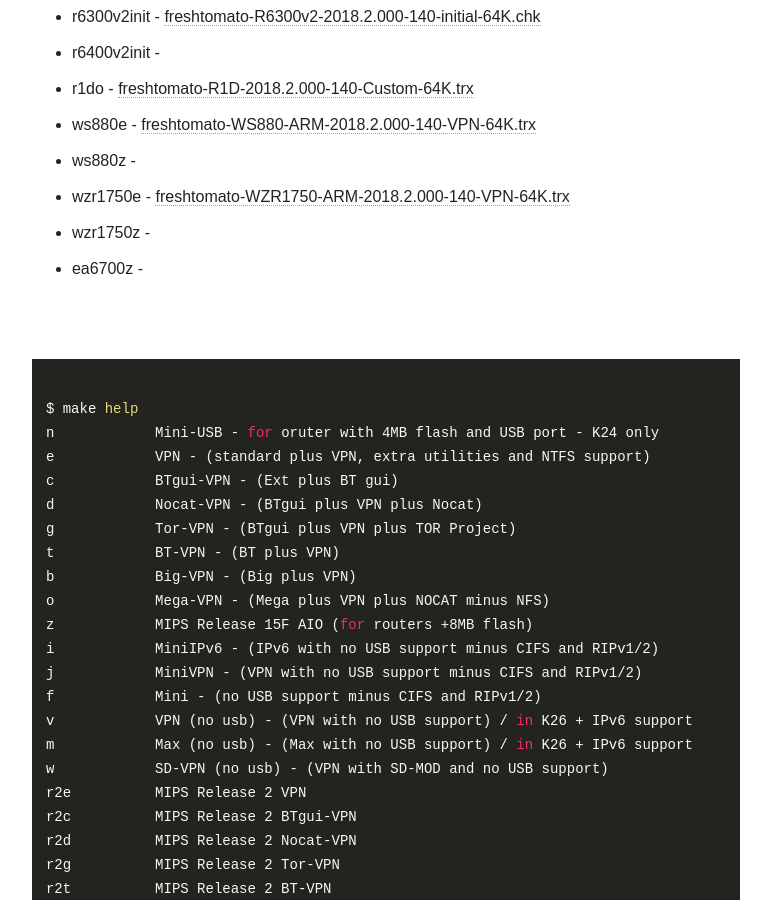
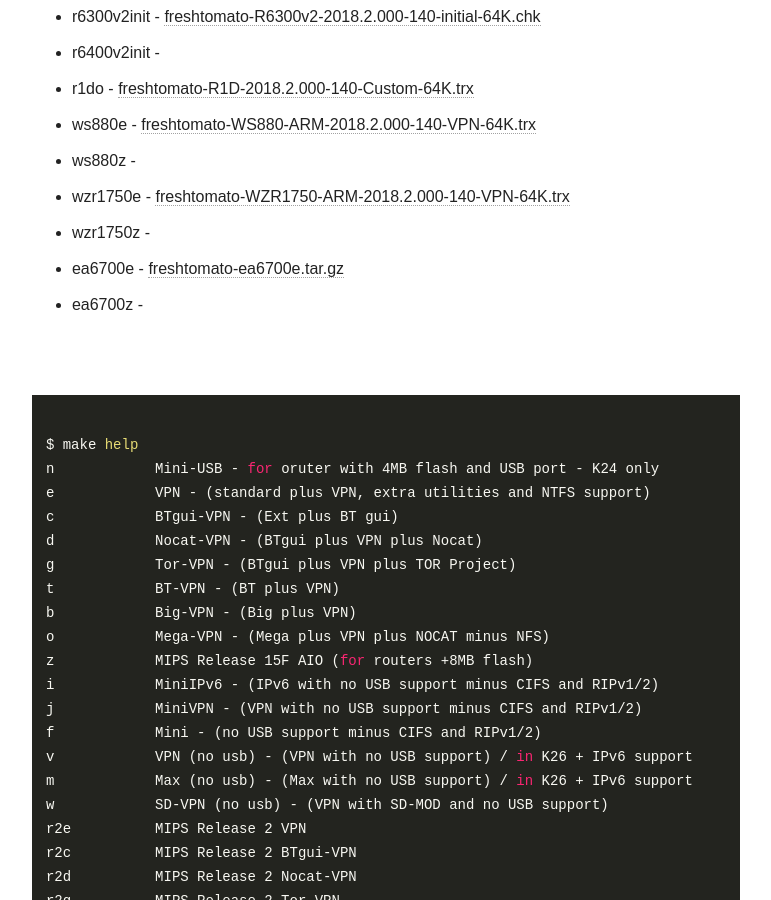
Before and after one commit to oglopss/freshTomato-ARM-ci-jekyll, a Jekyll site: the page built from index.html, in a window 1280 px wide and 900 px high, scrolled down 1063 px. Shown: the whole window, without its empty margins (254-1025 px from the left). Built offline with Jekyll 4.4.1, drawn with Linux system fonts in a browser that asks for light colours; nearby versions of some CDN libraries.

Commit message:
Travis build 51 ea6700e pushed to gh-pages

```diff
--- a/_data/ss.yml
+++ b/_data/ss.yml
@@ -20,3 +20,4 @@
   - 0018 wzr1750e freshtomato-WZR1750-ARM-2018.2.000-140-VPN-64K.trx
   - 0015 r1do freshtomato-R1D-2018.2.000-140-Custom-64K.trx
   - 0021 ea6700z
+  - 0020 ea6700e freshtomato-ea6700e.tar.gz
```
